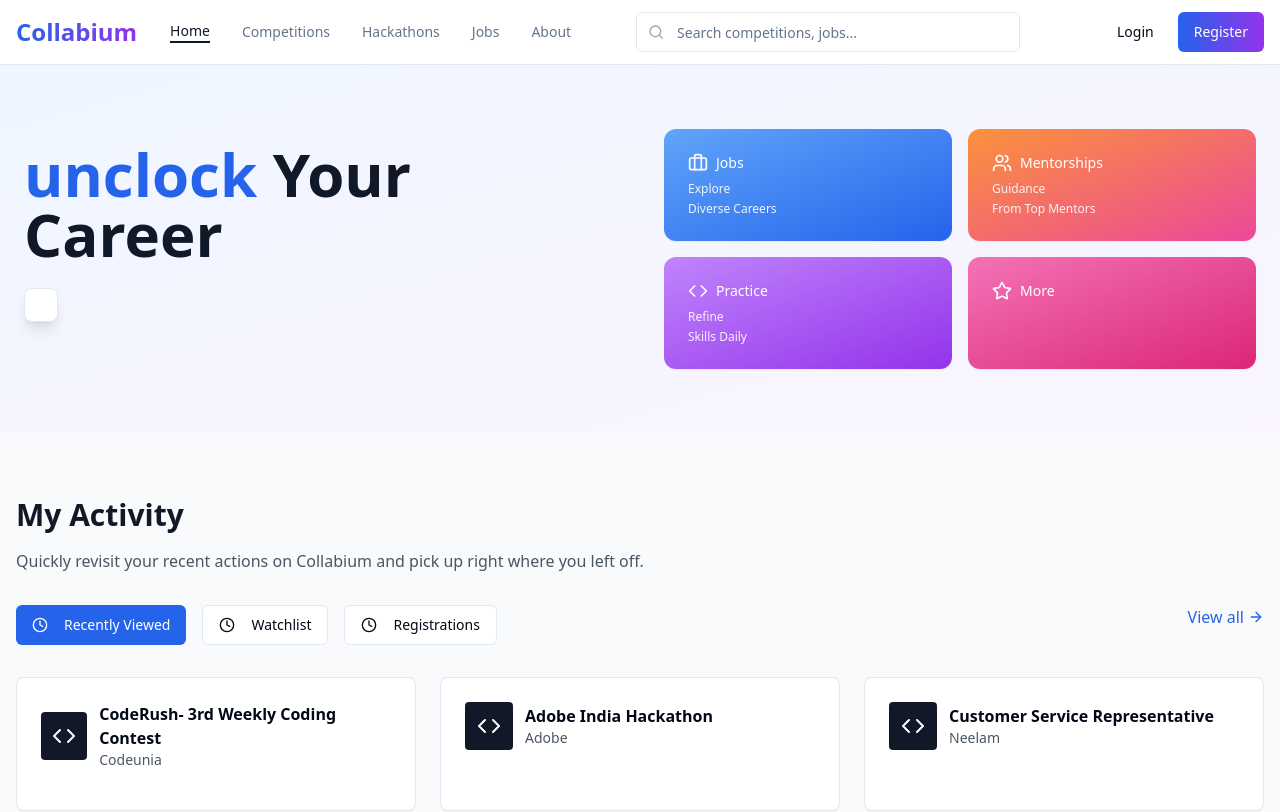
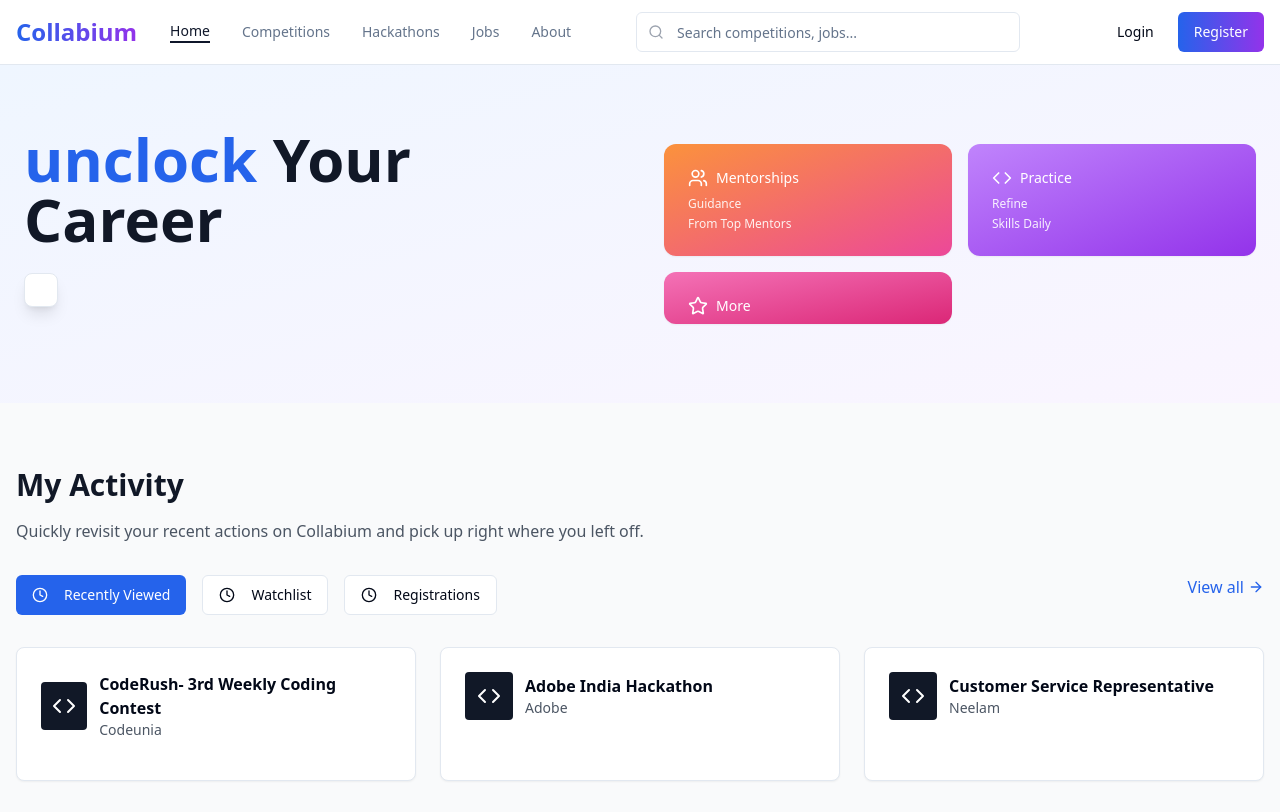
Before and after one commit to kanishkk18/collabium, a React (Vite) app: page / in a window 1280 px wide. Shown: the top 812 px of the page. Built offline with nearby package versions, Linux system fonts and the light colour scheme.

Commit message:
Update Index.tsx

```diff
--- a/src/pages/Index.tsx
+++ b/src/pages/Index.tsx
@@ -254,7 +254,7 @@ const Index = () => {
                   </CardContent>
                 </Card> */}
 
-                <Card className="bg-gradient-to-br from-blue-400 to-blue-600 rounded-xl text-white border-0">
+                {/* <Card className="bg-gradient-to-br from-blue-400 to-blue-600 rounded-xl text-white border-0">
                   <CardHeader className="pb-2">
                     <div className="flex items-center gap-2">
                       <Briefcase className="h-5 w-5" />
@@ -266,7 +266,7 @@ const Index = () => {
                     <p className="text-xs opacity-90">Diverse Careers</p>
                   </CardContent>
                 </Card>
-
+              */}
 
 
                 <Card className="bg-gradient-to-br from-orange-400 to-pink-500 rounded-xl text-white border-0">
```
